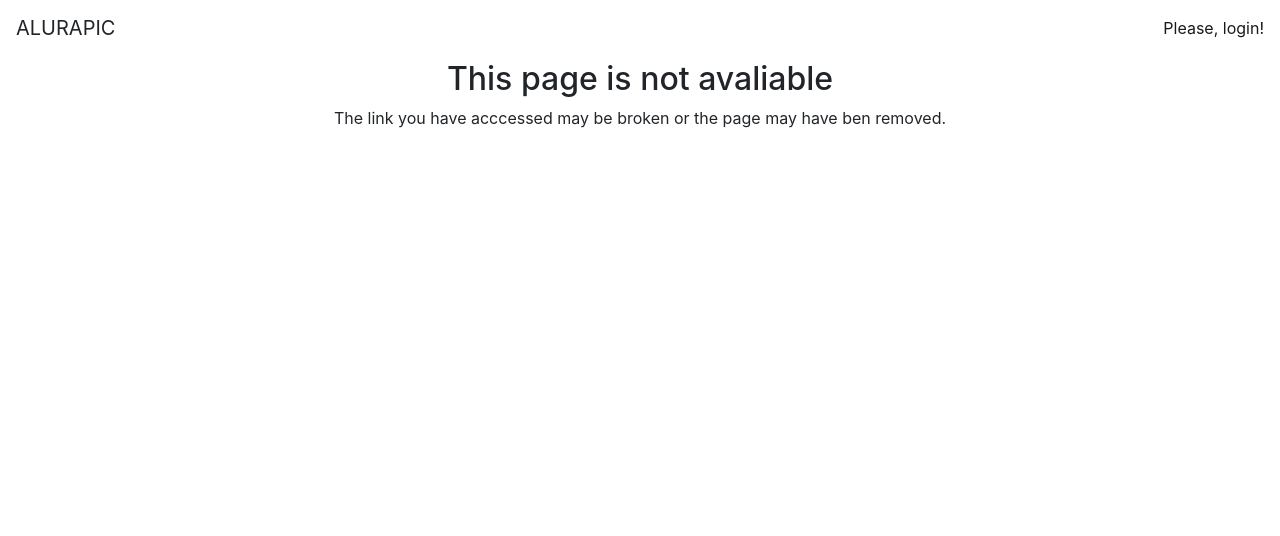
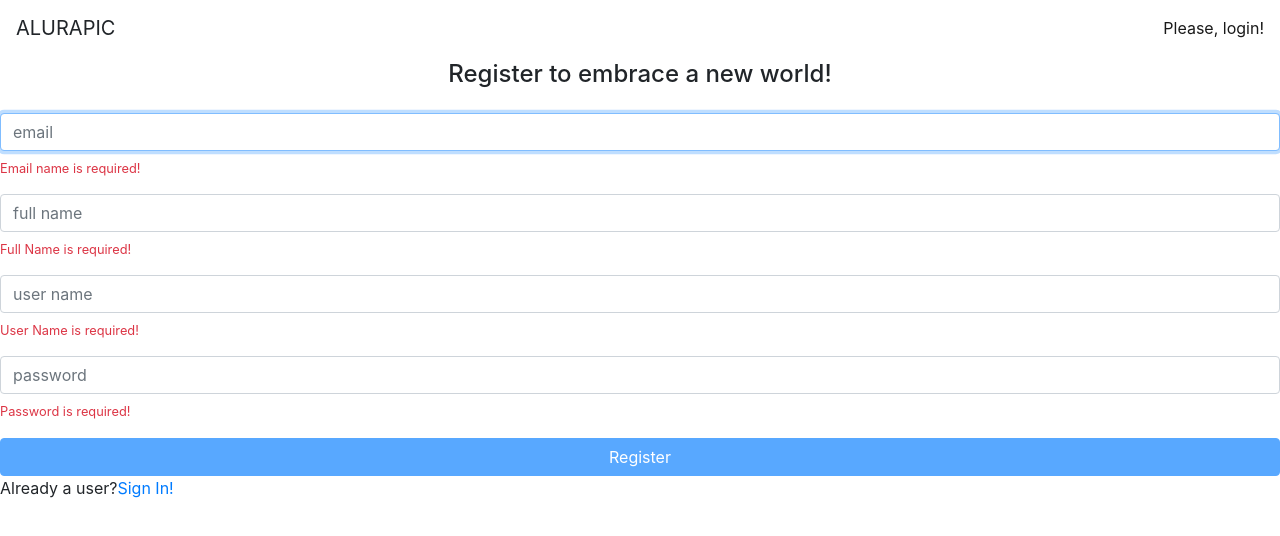
Before and after one commit to MonteiroPena/AluraPic-cursoAngular, an Angular app: page /signup in a window 1280 px wide. Shown: the top 536 px of the page. Built offline with nearby package versions, Linux system fonts and the light colour scheme.

Commit message:
Componente Registro, validação de formulario, validador assíncrono, submissao dos dados

```diff
--- a/src/app/app.routing.module.ts
+++ b/src/app/app.routing.module.ts
@@ -7,9 +7,11 @@ import { NotFoundComponent } from "./errors/not-found/not-found.component";
 import { PhotoListResolver } from "./photos/photo-list/photo-list.resolver";
 import { SignInComponent } from "./home/signin/signin.component";
 import { AuthGuard } from "./core/auth/auth.guard";
+import { SignUpComponent } from "./home/signup/signup.component";
 
 const routes: Routes = [
   { path: "", component: SignInComponent, canActivate: [AuthGuard] },
+  { path: "signup", component: SignUpComponent },
   {
     path: "user/:userName",
     component: PhotoListComponent,
--- /dev/null
+++ b/src/app/home/signup/new-user.ts
@@ -0,0 +1,6 @@
+export interface NewUser {
+  userName: string;
+  email: string;
+  fullName: string;
+  password: string;
+}
--- /dev/null
+++ b/src/app/home/signup/signup.component.html
@@ -0,0 +1,104 @@
+<h4 class="text-center">Register to embrace a new world!</h4>
+
+<form [formGroup]="signupForm" class="form mt-4" (ngSubmit)="signup()">
+  <!-- Email -->
+  <div class="form-group">
+    <input
+      formControlName="email"
+      placeholder="email"
+      class="form-control"
+      autofocus
+    />
+    <ap-vmessage
+      *ngIf="signupForm.get('email').errors?.required"
+      text="Email name is required!"
+    ></ap-vmessage>
+    <ap-vmessage
+      *ngIf="signupForm.get('email').errors?.email"
+      text="Invalid e-mail"
+    ></ap-vmessage>
+  </div>
+  <!-- Full Name -->
+  <div class="form-group">
+    <input
+      formControlName="fullName"
+      placeholder="full name"
+      class="form-control"
+    />
+    <ap-vmessage
+      *ngIf="signupForm.get('fullName').errors?.required"
+      text="Full Name is required!"
+    ></ap-vmessage>
+    <ap-vmessage
+      *ngIf="signupForm.get('fullName').errors?.minlength"
+      text="Minimum length is 2"
+    ></ap-vmessage>
+    <ap-vmessage
+      *ngIf="signupForm.get('fullName').errors?.maxlength"
+      text="Maximun length is 40"
+    ></ap-vmessage>
+  </div>
+  <!-- User Name -->
+  <div class="form-group">
+    <input
+      formControlName="userName"
+      placeholder="user name"
+      class="form-control"
+    />
+    <ap-vmessage
+      *ngIf="signupForm.get('userName').errors?.required"
+      text="User Name is required!"
+    ></ap-vmessage>
+    <ap-vmessage
+      *ngIf="signupForm.get('userName').errors?.minlength"
+      text="Minimum length is 2"
+    ></ap-vmessage>
+    <ap-vmessage
+      *ngIf="signupForm.get('userName').errors?.maxlength"
+      text="Maximun length is 40"
+    ></ap-vmessage>
+    <ap-vmessage
+      *ngIf="signupForm.get('userName').errors?.lowerCase"
+      text="Must be lower case"
+    ></ap-vmessage>
+
+    <ap-vmessage
+      text="Username already taken"
+      *ngIf="signupForm.get('userName').errors?.userNameTaken"
+    >
+    </ap-vmessage>
+    <small *ngIf="signupForm.get('userName').valid" class="text-success"
+      >User available</small
+    >
+  </div>
+  <!-- password -->
+  <div class="form-group">
+    <input
+      formControlName="password"
+      type="password"
+      placeholder="password"
+      class="form-control"
+    />
+    <ap-vmessage
+      *ngIf="signupForm.get('password').errors?.required"
+      text="Password is required!"
+    ></ap-vmessage>
+    <ap-vmessage
+      *ngIf="signupForm.get('password').errors?.minlength"
+      text="Minimum length is 8"
+    ></ap-vmessage>
+    <ap-vmessage
+      *ngIf="signupForm.get('password').errors?.maxlength"
+      text="Maximun length is 14"
+    ></ap-vmessage>
+  </div>
+<!-- botao registro -->
+  <button
+    [disabled]="signupForm.invalid || signupForm.pending"
+    class="btn btn-primary btn-block"
+  >
+    Register
+  </button>
+
+  <p>Already a user?<a [routerLink]="['']">Sign In!</a></p>
+</form>
--- /dev/null
+++ b/src/app/home/signup/signup.component.ts
@@ -0,0 +1,62 @@
+import { Router } from "@angular/router";
+import { Component, OnInit } from "@angular/core";
+import { FormGroup, FormBuilder, Validators } from "@angular/forms";
+
+import { UserNotTakenValidatorService } from "./user-not-taken.validator.service";
+import { lowerCaseValidator } from "src/app/shared/validators/lower-case.validator";
+import { SignUpService } from "./signup.service";
+import { NewUser } from "./new-user";
+
+@Component({
+  templateUrl: "./signup.component.html",
+})
+export class SignUpComponent implements OnInit {
+  signupForm: FormGroup;
+
+  constructor(
+    private formBuilder: FormBuilder,
+    private userNotTakenValidatorService: UserNotTakenValidatorService,
+    private signUpService: SignUpService,
+    private router: Router
+  ) {}
+
+  ngOnInit(): void {
+    this.signupForm = this.formBuilder.group({
+      email: ["", [Validators.required, Validators.email]],
+      fullName: [
+        "",
+        [
+          Validators.required,
+          Validators.minLength(2),
+          Validators.maxLength(40),
+        ],
+      ],
+      userName: [
+        "",
+        [
+          Validators.required,
+          lowerCaseValidator,
+          Validators.minLength(2),
+          Validators.maxLength(30),
+        ],
+        this.userNotTakenValidatorService.checkUserNameTaken(),
+      ],
+      password: [
+        "",
+        [
+          Validators.required,
+          Validators.minLength(8),
+          Validators.maxLength(14),
+        ],
+      ],
+    });
+  }
+
+  signup() {
+    const newUser = this.signupForm.getRawValue() as NewUser;
+    this.signUpService.signup(newUser).subscribe(
+      () => this.router.navigate([""]),
+      (err) => console.log(err)
+    );
+  }
+}
--- /dev/null
+++ b/src/app/home/signup/signup.service.ts
@@ -0,0 +1,19 @@
+import { Injectable } from "@angular/core";
+import { HttpClient } from "@angular/common/http";
+
+import { NewUser } from "./new-user";
+
+const API_URL = "http://localhost:3000";
+
+@Injectable({ providedIn: "root" })
+export class SignUpService {
+  constructor(private http: HttpClient) {}
+
+  checkUserNameTaken(userName: string) {
+    return this.http.get(API_URL + "/user/exists/" + userName);
+  }
+
+  signup(newUser: NewUser) {
+    return this.http.post(API_URL + "/user/signup", newUser);
+  }
+}
--- /dev/null
+++ b/src/app/home/signup/user-not-taken.validator.service.ts
@@ -0,0 +1,24 @@
+import { Injectable } from "@angular/core";
+import { AbstractControl } from "@angular/forms";
+
+import { SignUpService } from "./signup.service";
+import { debounceTime, switchMap, map, first } from "rxjs/operators";
+
+@Injectable({ providedIn: "root" })
+export class UserNotTakenValidatorService {
+  constructor(private signUpService: SignUpService) {}
+
+  checkUserNameTaken() {
+    return (control: AbstractControl) => {
+      return control.valueChanges
+        .pipe(debounceTime(300))
+        .pipe(
+          switchMap((userName) =>
+            this.signUpService.checkUserNameTaken(userName)
+          )
+        )
+        .pipe(map((isTaken) => (isTaken ? { userNameTaken: true } : null)))
+        .pipe(first());
+    };
+  }
+}
--- /dev/null
+++ b/src/app/shared/validators/lower-case.validator.ts
@@ -0,0 +1,8 @@
+import { AbstractControl } from "@angular/forms";
+
+export function lowerCaseValidator(control: AbstractControl) {
+  if (control.value.trim() && !/^[a-z0-9_\-]+$/.test(control.value)) {
+    return { lowerCase: true };
+  }
+  return null;
+}
```
Also changed, not shown: src/app/home/home.module.ts (+10 -3 lines).
